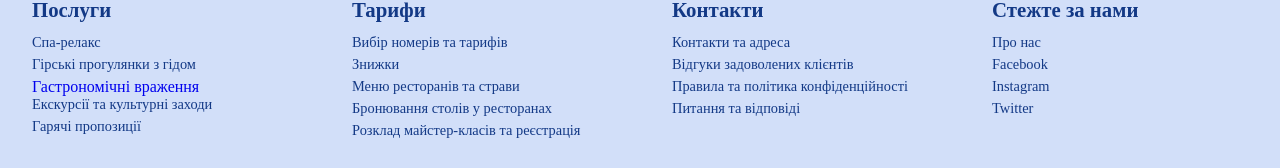
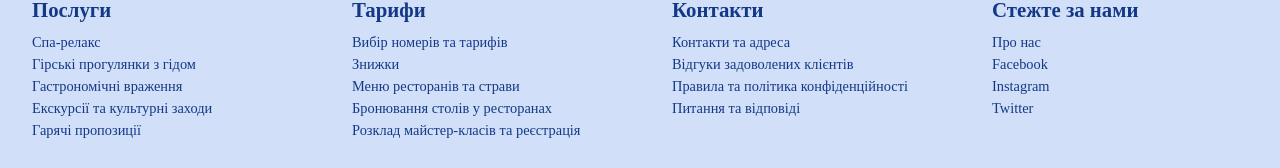
Before and after one commit to yantowsky/HomeWork_10, a plain HTML site: page index.html in a window 1280 px wide. Shown: the part 3566-3734 px from the top of the page. Drawn offline with Linux system fonts and the light colour scheme; a web font is replaced by a local one.

Commit message:
Fixed a bug with the link style at the bottom of the site (footer)

```diff
--- a/index.html
+++ b/index.html
@@ -314,7 +314,7 @@
 							<a href="#" class="footer__link">Гірські прогулянки з гідом</a>
 						</li>
 						<li class="footer__item">
-							<a href="./pages/gastronomic.html class="footer__link">Гастрономічні враження</a>
+							<a href="./pages/gastronomic.html" class="footer__link">Гастрономічні враження</a>
 						</li>
 						<li class="footer__item">
 							<a href="#" class="footer__link">Екскурсії та культурні заходи</a>
```
